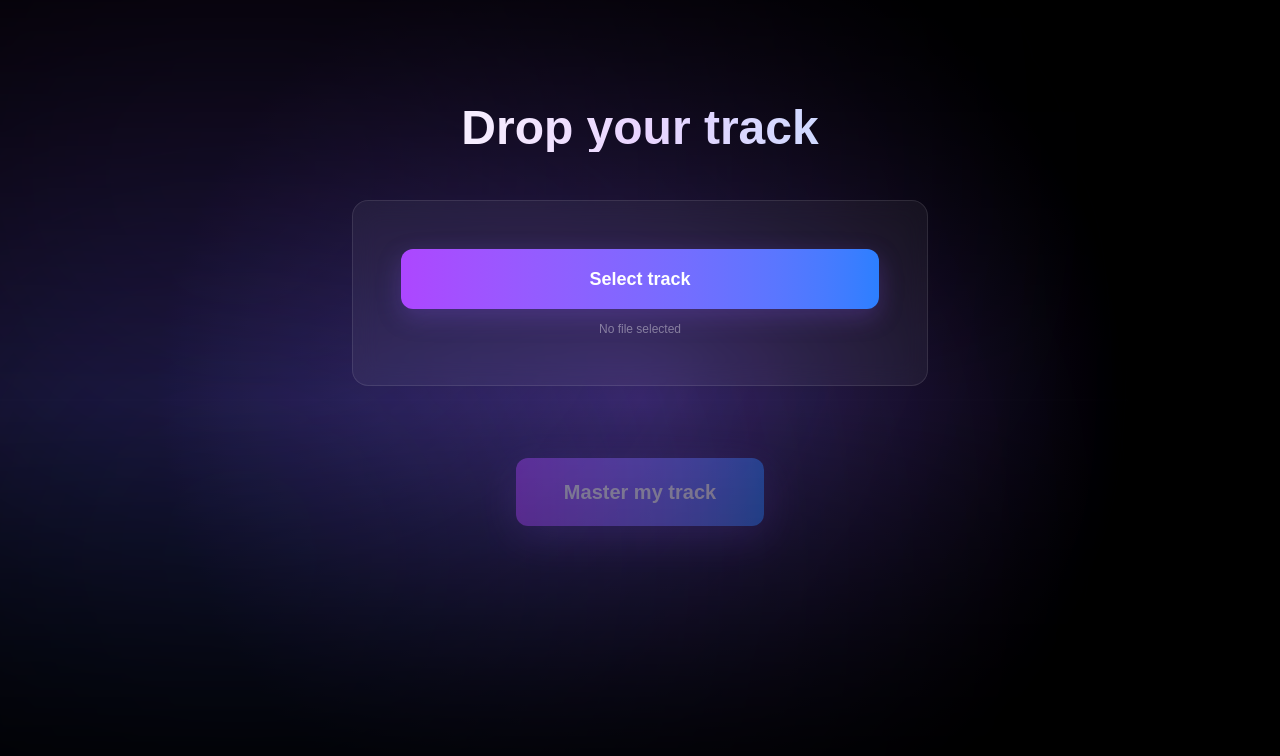
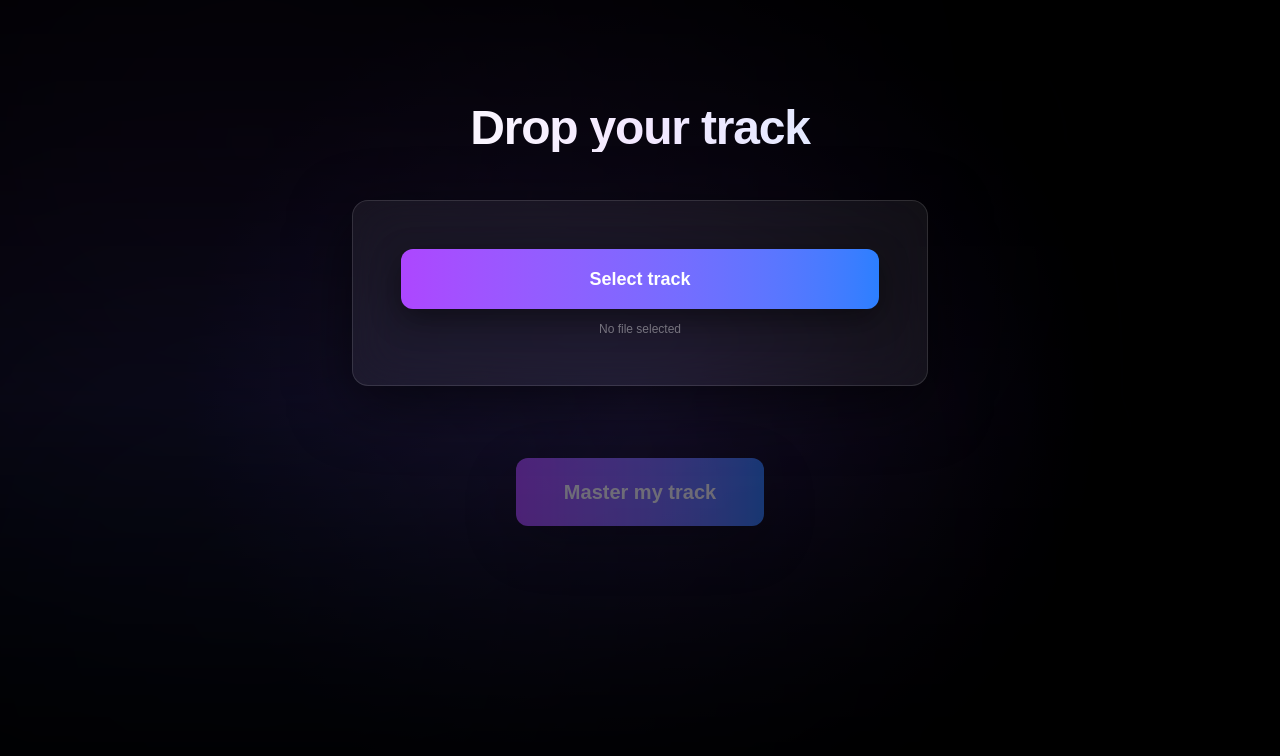
Before and after one commit to andyrozzofficial-byte/mastrify, a Next.js app: page /flow in a window 1280 px wide. Shown: the top 756 px of the page. Built offline with nearby package versions, Linux system fonts and the light colour scheme.

Commit message:
polish flow ui and playback

```diff
--- a/app/flow/page.tsx
+++ b/app/flow/page.tsx
@@ -2,7 +2,7 @@
 
 import { useState, useRef, useEffect } from "react"
 import axios from "axios"
-import { motion } from "framer-motion"
+import { AnimatePresence, motion } from "framer-motion"
 type Step = "upload" | "analyzing" | "done"
 
 export default function FlowPage() {
@@ -60,6 +60,15 @@ export default function FlowPage() {
   const PREVIEW_START = 60
   const PREVIEW_DURATION = 30
   const PREVIEW_END = PREVIEW_START + PREVIEW_DURATION
+
+  const AI_STATUS = [
+    "Initializing mastering engine",
+    "Balancing low-end",
+    "Enhancing stereo image",
+    "Optimizing loudness",
+    "Controlling dynamics",
+    "Finalizing master",
+  ]
 
   const clampToPreviewWindow = (t: number) => {
     if (!Number.isFinite(t) || t < PREVIEW_START || t > PREVIEW_END) return PREVIEW_START
@@ -171,26 +180,16 @@ setSelectedSource("mastered")
   setStep("analyzing")
   setDisplayText("")
 
-  setAiText("Initializing AI engine...")
-  await sleep(800)
-
-  setAiText("Analyzing dynamics...")
-  await sleep(1200)
-
-  setAiText("Detecting frequency imbalances...")
-  await sleep(1200)
-
-  setAiText("Optimizing loudness...")
-  await sleep(1200)
-
-  setAiText("Applying final mastering...")
-  await sleep(1500)
+  for (let i = 0; i < AI_STATUS.length; i++) {
+    setAiText(AI_STATUS[i] + "…")
+    await sleep(i === 0 ? 650 : 950)
+  }
 
   try {
     await autoMaster(file)
 
-    setAiText("Finalizing...")
-    await sleep(800)
+    setAiText("Preparing playback…")
+    await sleep(650)
 
     setProgress(100)
     setStep("done")
@@ -395,29 +394,32 @@ const handlePayment = () => {
 <div className="absolute inset-0 z-0 pointer-events-none">
 
   {/* radial glow */}
-  <div className="absolute inset-0 bg-[radial-gradient(circle_at_center,rgba(139,92,246,0.35),transparent_65%)]" />
+  <div className="absolute inset-0 bg-[radial-gradient(circle_at_center,rgba(139,92,246,0.20),transparent_62%)]" />
 
   {/* purple blob */}
-<div className="absolute top-[-200px] left-1/2 -translate-x-1/2 w-[800px] h-[800px] bg-purple-500/25 blur-[220px] rounded-full animate-[floatY_8s_ease-in-out_infinite]" />
+<div className="absolute top-[-220px] left-1/2 -translate-x-1/2 w-[780px] h-[780px] bg-purple-500/16 blur-[240px] rounded-full animate-[floatY_8s_ease-in-out_infinite]" />
 
 {/* blue blob */}
-<div className="absolute bottom-[-200px] left-1/2 -translate-x-1/2 w-[800px] h-[800px] bg-blue-500/20 blur-[220px] rounded-full animate-[floatY_10s_ease-in-out_infinite]" />
+<div className="absolute bottom-[-220px] left-1/2 -translate-x-1/2 w-[780px] h-[780px] bg-blue-500/14 blur-[240px] rounded-full animate-[floatY_10s_ease-in-out_infinite]" />
 
   {/* dark overlay */}
-  <div className="absolute inset-0 bg-gradient-to-b from-black/70 via-transparent to-black/90" />
+  <div className="absolute inset-0 bg-gradient-to-b from-black/75 via-black/35 to-black/92" />
 
 </div>
 
       <div className="relative z-50 pointer-events-auto w-full max-w-xl text-center space-y-12">
 
-        <h1 className="text-5xl font-bold mt-6 bg-gradient-to-r from-white via-purple-200 to-blue-200 bg-clip-text text-transparent">
+        <h1 className="text-5xl font-semibold tracking-tight mt-6 bg-gradient-to-r from-white via-purple-100 to-blue-100 bg-clip-text text-transparent">
   Drop your track
 </h1>
 
         {/* UPLOAD */}
 
-        <div
-          className="border border-white/10 rounded-2xl p-12 bg-white/5 backdrop-blur-md overflow-visible"
+        <motion.div
+          initial={{ opacity: 0, y: 10 }}
+          animate={{ opacity: 1, y: 0 }}
+          transition={{ duration: 0.35, ease: "easeOut" }}
+          className="border border-white/12 rounded-2xl p-12 bg-white/[0.06] backdrop-blur-xl overflow-visible shadow-[0_18px_60px_rgba(0,0,0,0.55)]"
           onDragOver={(e) => e.preventDefault()}
           onDrop={(e) => {
             e.preventDefault()
@@ -431,8 +433,9 @@ const handlePayment = () => {
   htmlFor="fileUpload"
   className="cursor-pointer w-full inline-block text-center py-4 text-lg rounded-xl font-semibold transition-all duration-200
 bg-gradient-to-r from-purple-500 to-blue-500 text-white
-shadow-[0_8px_25px_rgba(139,92,246,0.25)]
-hover:scale-[1.02] hover:shadow-[0_12px_40px_rgba(139,92,246,0.6)]"
+shadow-[0_10px_30px_rgba(0,0,0,0.45)]
+hover:brightness-110 hover:shadow-[0_14px_46px_rgba(0,0,0,0.55)]
+active:scale-[0.99]"
 >
             Select track
           </label>
@@ -440,7 +443,7 @@ hover:scale-[1.02] hover:shadow-[0_12px_40px_rgba(139,92,246,0.6)]"
           <p className="text-xs mt-3 text-white/40">
             {file ? file.name : "No file selected"}
           </p>
-        </div>
+        </motion.div>
 
         {SHOW_REFERENCE && (
   <div className="mt-6 pt-4 flex flex-col items-center gap-3">
@@ -496,50 +499,68 @@ hover:scale-[1.02] hover:shadow-[0_12px_40px_rgba(139,92,246,0.6)]"
 
 
     {step !== "done" && (
-  <button
+  <motion.button
   onClick={runMaster}
   disabled={!file || step === "analyzing"}
-  className="px-12 py-5 mt-6 text-xl font-semibold text-white rounded-xl ...
-bg-gradient-to-r from-purple-500 to-blue-500
-shadow-[0_10px_40px_rgba(139,92,246,0.35)]
-hover:shadow-[0_20px_60px_rgba(139,92,246,0.7)] hover:scale-[1.04]
-active:scale-[0.97]
+  whileHover={file && step !== "analyzing" ? { scale: 1.02 } : undefined}
+  whileTap={file && step !== "analyzing" ? { scale: 0.99 } : undefined}
+  className="px-12 py-5 mt-6 text-xl font-semibold text-white rounded-xl bg-gradient-to-r from-purple-500 to-blue-500
+shadow-[0_16px_55px_rgba(0,0,0,0.55)]
+hover:brightness-110 hover:shadow-[0_22px_75px_rgba(0,0,0,0.62)]
 transition-all duration-300
 disabled:opacity-40 disabled:cursor-not-allowed"
   >
     {step === "analyzing"
-      ? "Running mastering..."
+      ? "Mastering…"
       : "Master my track"}
-  </button>
+  </motion.button>
 )}
 
         {/* ANALYZING */}
+        <AnimatePresence mode="wait">
         {step === "analyzing" && (
-          <div className="space-y-4">
-            <p className="text-sm text-purple-300 font-mono">
-  {displayText}<span className="animate-pulse">|</span>
+          <motion.div
+            key="analyzing"
+            initial={{ opacity: 0, y: 10 }}
+            animate={{ opacity: 1, y: 0 }}
+            exit={{ opacity: 0, y: -8 }}
+            transition={{ duration: 0.35, ease: "easeOut" }}
+            className="space-y-4"
+          >
+            <p className="text-sm text-white/75 font-mono tracking-tight">
+  {displayText}<span className="animate-pulse text-purple-200">|</span>
 </p>
 
-            <div className="w-full bg-white/10 h-2 rounded-full">
-              <div
-                className="h-full bg-gradient-to-r from-purple-400 to-blue-400"
-                style={{ width: `${progress}%` }}
+            <div className="w-full bg-white/10 h-2 rounded-full overflow-hidden">
+              <motion.div
+                className="h-full bg-gradient-to-r from-purple-400/80 to-blue-400/80"
+                animate={{ width: `${progress}%` }}
+                transition={{ type: "tween", duration: 0.25, ease: "easeOut" }}
               />
             </div>
-          </div>
+          </motion.div>
         )}
+        </AnimatePresence>
 
 
 
         {/* RESULT */}
+        <AnimatePresence mode="wait">
         {step === "done" && (
-          <div className="space-y-6">
+          <motion.div
+            key="done"
+            initial={{ opacity: 0, y: 10 }}
+            animate={{ opacity: 1, y: 0 }}
+            exit={{ opacity: 0, y: -8 }}
+            transition={{ duration: 0.42, ease: "easeOut" }}
+            className="space-y-6"
+          >
 
-            <div className="bg-white/5 p-6 rounded-xl">
+            <div className="bg-white/[0.06] p-6 rounded-xl border border-white/10 shadow-[0_18px_70px_rgba(0,0,0,0.58)]">
               <p className="text-3xl font-bold
 bg-gradient-to-r from-white via-purple-200 to-blue-200
 bg-clip-text text-transparent
-drop-shadow-[0_0_25px_rgba(139,92,246,0.6)]">
+drop-shadow-[0_0_14px_rgba(139,92,246,0.22)]">
   Your master is ready
 </p>
 
@@ -548,7 +569,7 @@ drop-shadow-[0_0_25px_rgba(139,92,246,0.6)]">
 </p>
 
   {masteredUrl && (
-  <div className="mt-6 bg-black/40 backdrop-blur-xl border border-white/10 rounded-xl p-5 space-y-4 shadow-[0_12px_50px_rgba(0,0,0,0.55)]">
+  <div className="mt-6 bg-black/50 backdrop-blur-xl border border-white/10 rounded-xl p-5 space-y-4 shadow-[0_18px_70px_rgba(0,0,0,0.62)]">
 
     <div className="grid grid-cols-2 gap-3">
       <motion.button
@@ -558,7 +579,7 @@ drop-shadow-[0_0_25px_rgba(139,92,246,0.6)]">
         whileTap={{ scale: 0.99 }}
         className={
           selectedSource === "original"
-            ? "py-3 rounded-xl font-bold text-white bg-gradient-to-r from-purple-600/80 to-blue-600/80 shadow-[0_0_18px_rgba(139,92,246,0.28)] ring-1 ring-white/10 hover:brightness-105 transition-all duration-300"
+            ? "py-3 rounded-xl font-bold text-white bg-gradient-to-r from-purple-600/75 to-blue-600/75 shadow-[0_0_14px_rgba(139,92,246,0.16)] ring-1 ring-white/10 hover:brightness-105 transition-all duration-300"
             : "py-3 rounded-xl font-bold text-white/75 bg-white/5 hover:bg-white/10 border border-white/10 hover:border-white/15 hover:text-white transition-all duration-300"
         }
       >
@@ -573,7 +594,7 @@ drop-shadow-[0_0_25px_rgba(139,92,246,0.6)]">
         whileTap={masteredUrl ? { scale: 0.99 } : undefined}
         className={
           selectedSource === "mastered"
-            ? "py-3 rounded-xl font-bold text-white bg-gradient-to-r from-purple-600/80 to-blue-600/80 shadow-[0_0_18px_rgba(59,130,246,0.26)] ring-1 ring-white/10 hover:brightness-105 transition-all duration-300"
+            ? "py-3 rounded-xl font-bold text-white bg-gradient-to-r from-purple-600/75 to-blue-600/75 shadow-[0_0_14px_rgba(59,130,246,0.15)] ring-1 ring-white/10 hover:brightness-105 transition-all duration-300"
             : "py-3 rounded-xl font-bold text-white/75 bg-white/5 hover:bg-white/10 border border-white/10 hover:border-white/15 hover:text-white transition-all duration-300 disabled:opacity-35 disabled:cursor-not-allowed"
         }
       >
@@ -588,7 +609,7 @@ drop-shadow-[0_0_25px_rgba(139,92,246,0.6)]">
         whileHover={{ scale: 1.03 }}
         whileTap={{ scale: 0.97 }}
         aria-label={isPlaying ? "Pause" : "Play"}
-        className="w-12 h-12 md:w-14 md:h-14 rounded-full grid place-items-center bg-black/45 backdrop-blur-xl border border-white/10 text-white shadow-[inset_0_0_18px_rgba(139,92,246,0.16)] hover:brightness-110 transition-all duration-300"
+        className="w-12 h-12 md:w-14 md:h-14 rounded-full grid place-items-center bg-black/55 backdrop-blur-xl border border-white/10 text-white shadow-[inset_0_0_16px_rgba(139,92,246,0.12)] hover:brightness-110 transition-all duration-300"
       >
         {isPlaying ? (
           <svg
@@ -625,7 +646,7 @@ drop-shadow-[0_0_25px_rgba(139,92,246,0.6)]">
         animate={{ width: `${playProgress}%` }}
         transition={{ type: "tween", duration: 0.2, ease: "easeOut" }}
       />
-      <div className="pointer-events-none -mt-[6px] h-[6px] w-full shadow-[0_0_14px_rgba(139,92,246,0.16)]" />
+      <div className="pointer-events-none -mt-[6px] h-[6px] w-full shadow-[0_0_10px_rgba(139,92,246,0.10)]" />
     </div>
 
   {/* Hidden preloaded audio elements (avoid iOS src swapping issues) */}
@@ -661,7 +682,7 @@ drop-shadow-[0_0_25px_rgba(139,92,246,0.6)]">
   </div>
 )}
 
-<div className="mt-4">
+            <div className="mt-4">
 
 
   {/* RESULT TEXT */}
@@ -715,8 +736,9 @@ transition-all duration-300"
 
             </div>
 
-          </div>
+          </motion.div>
         )}
+        </AnimatePresence>
 
       </div>
 
```
